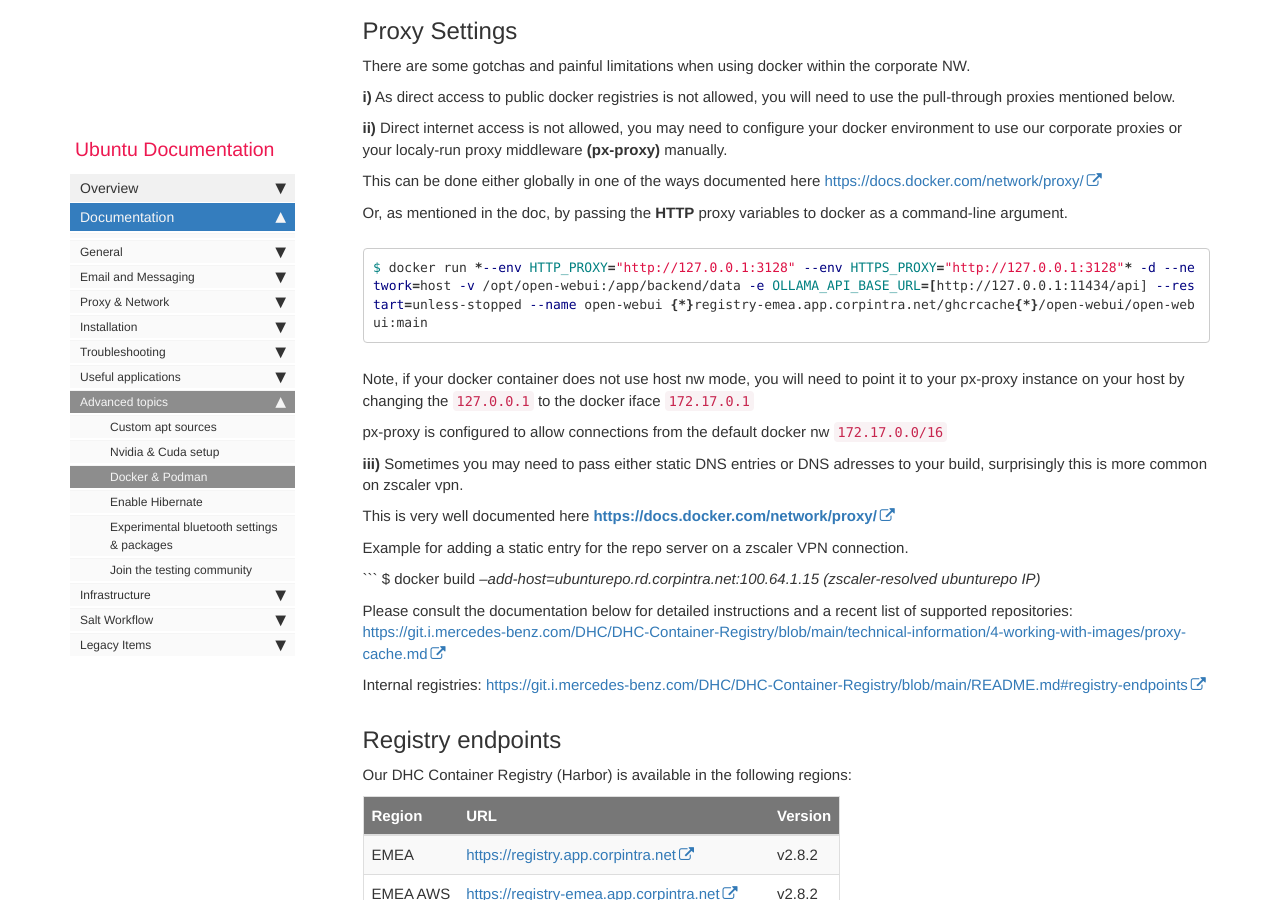
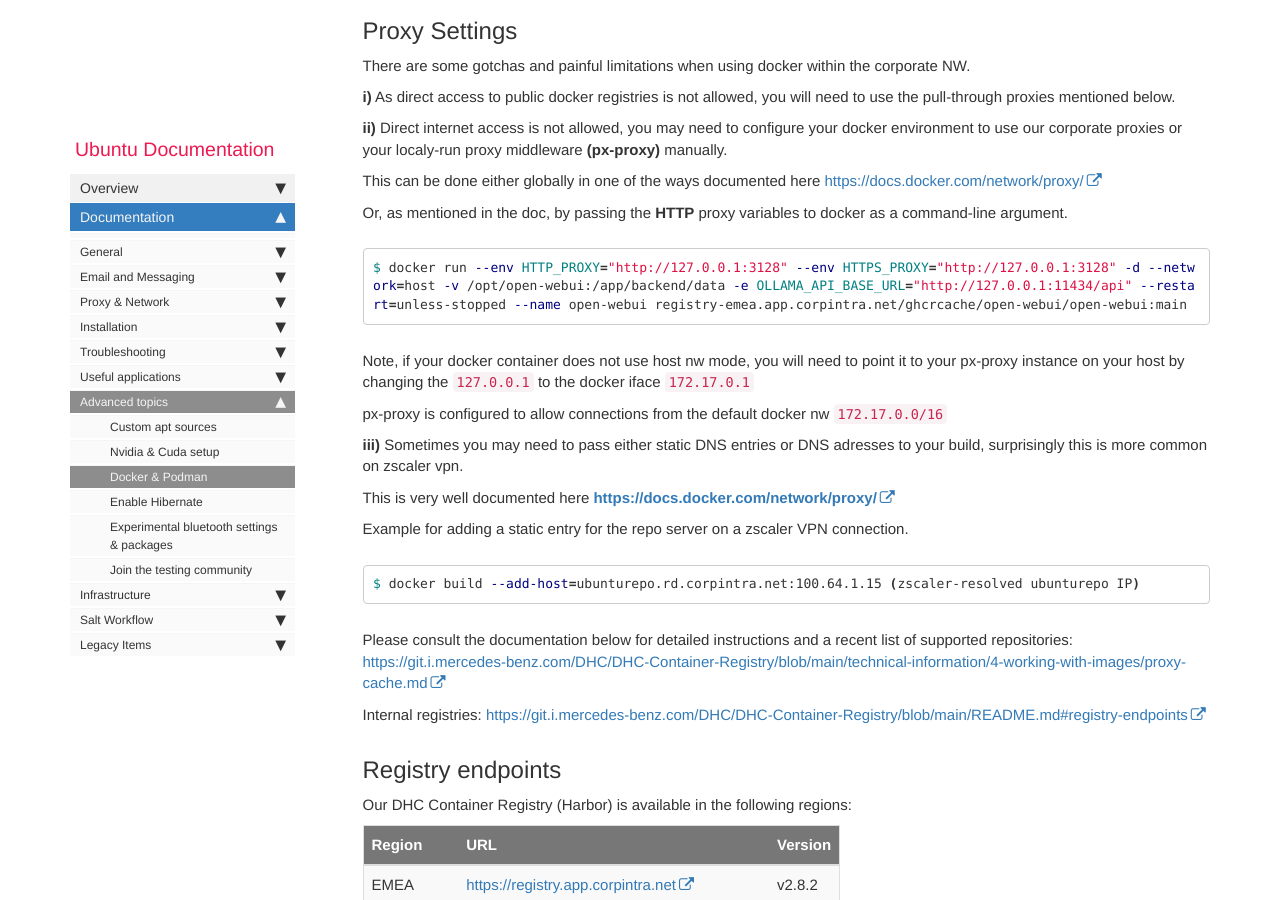
Before and after one commit to RajputPawan/Prometheus, a Jekyll site: the page built from pages/docs/docker-podman-overview.md, in a window 1280 px wide and 900 px high, scrolled down 1458 px. Built offline with Jekyll 4.4.1, drawn with Linux system fonts in a browser that asks for light colours; comment, search, counter and statistics services are not loaded.

Commit message:
formatting fixes

````diff
--- a/pages/docs/docker-podman-overview.md
+++ b/pages/docs/docker-podman-overview.md
@@ -79,7 +79,7 @@ This can be done either globally in one of the ways documented here <https://doc
 Or, as mentioned in the doc, by passing the __HTTP__ proxy variables to docker as a command-line argument.
 
 ```bash
-$ docker run *--env HTTP_PROXY="http://127.0.0.1:3128" --env HTTPS_PROXY="http://127.0.0.1:3128"* -d --network=host -v /opt/open-webui:/app/backend/data -e OLLAMA_API_BASE_URL=[http://127.0.0.1:11434/api] --restart=unless-stopped --name open-webui {*}registry-emea.app.corpintra.net/ghcrcache{*}/open-webui/open-webui:main
+$ docker run --env HTTP_PROXY="http://127.0.0.1:3128" --env HTTPS_PROXY="http://127.0.0.1:3128" -d --network=host -v /opt/open-webui:/app/backend/data -e OLLAMA_API_BASE_URL="http://127.0.0.1:11434/api" --restart=unless-stopped --name open-webui registry-emea.app.corpintra.net/ghcrcache/open-webui/open-webui:main
 ```
 Note, if your docker container does not use host nw mode, you will need to point it to your px-proxy instance on your host by changing the ```127.0.0.1``` to the docker iface ```172.17.0.1```
 
@@ -91,8 +91,9 @@ This is very well documented here   __<https://docs.docker.com/network/proxy/>__
 
 Example for adding a static entry for the repo server on a zscaler VPN connection.
 
+```bash
+$ docker build --add-host=ubunturepo.rd.corpintra.net:100.64.1.15 (zscaler-resolved ubunturepo IP)
 ```
-$ docker build *--add-host=ubunturepo.rd.corpintra.net:100.64.1.15 (zscaler-resolved ubunturepo IP)*
 
 Please consult the documentation below for detailed instructions and a recent list of supported repositories:
 <https://git.i.mercedes-benz.com/DHC/DHC-Container-Registry/blob/main/technical-information/4-working-with-images/proxy-cache.md>
````
